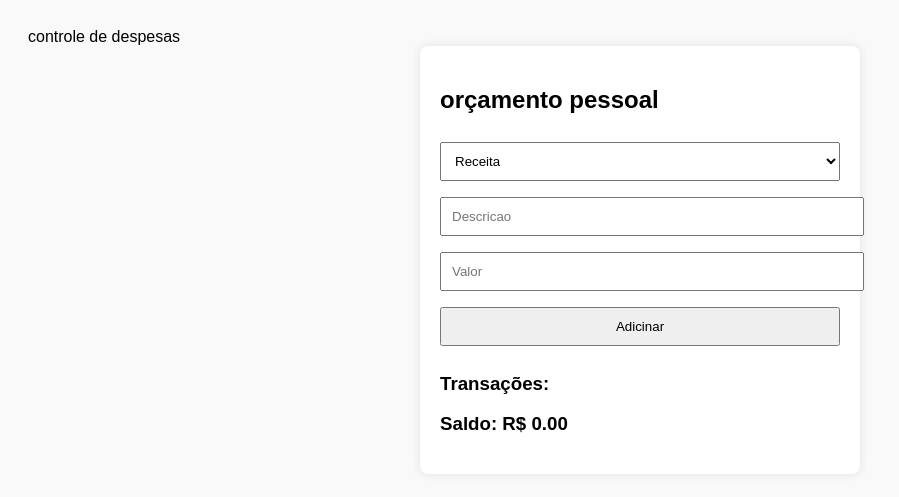
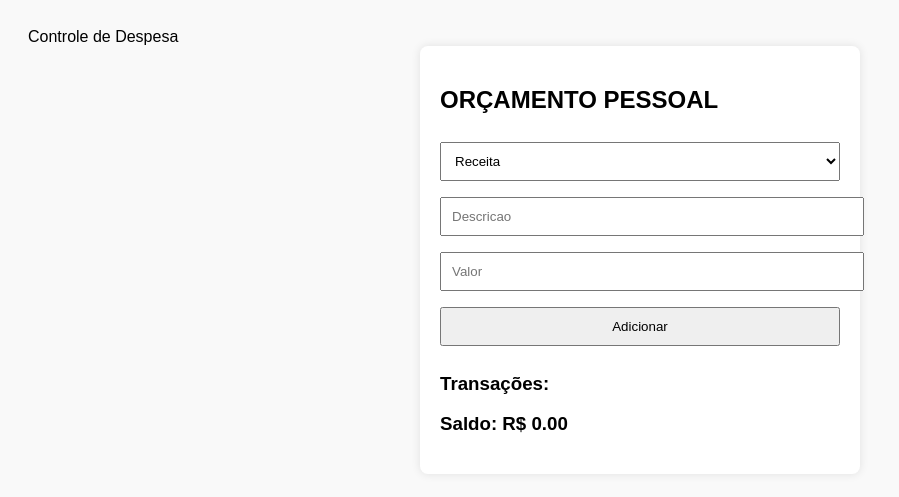
Before and after one commit to jsilvasouzapb-droid/Calculadora, a plain HTML site: page index.html in a window 1280 px wide. Shown: the whole page, without its empty margins (0-899 px from the left). Drawn offline with Linux system fonts and the light colour scheme.

Commit message:
Update index.html

```diff
--- a/index.html
+++ b/index.html
@@ -2,7 +2,7 @@
 <html lang="pt-br">
 <head>
     <meta charset="UTF-8">
-    <title></title>controle de despesas</title>
+    <title></title>Controle de Despesa</title>
     <style>
         body {
             font-family: arial, sans-serif;
@@ -34,7 +34,7 @@
 <body>
 
     <div class="container">
-<h2>orçamento pessoal</h2>
+<h2>ORÇAMENTO PESSOAL</h2>
 
 <select id="tipo">
     <option value="receita">Receita</option>
@@ -44,7 +44,7 @@
 <input type="text" id="descricao" placeholder="Descricao">
 <input tupe="number" id="valor" placeholder="Valor">
 
-<button onclick="adicionar()">Adicinar</button>
+<button onclick="adicionar()">Adicionar</button>
 
  <h3>Transações:</h3>
     <ul id="lista"></ul>
```
